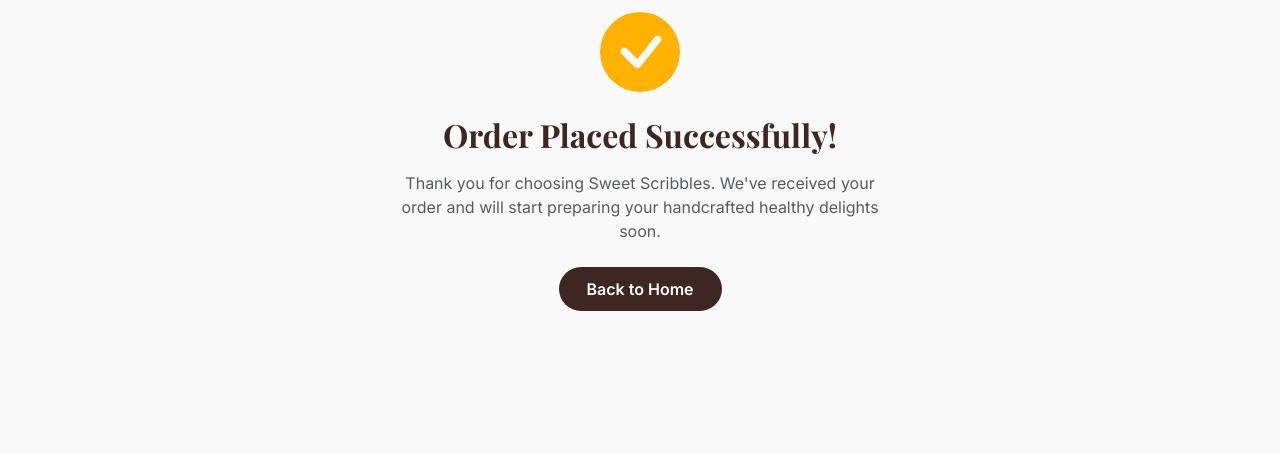
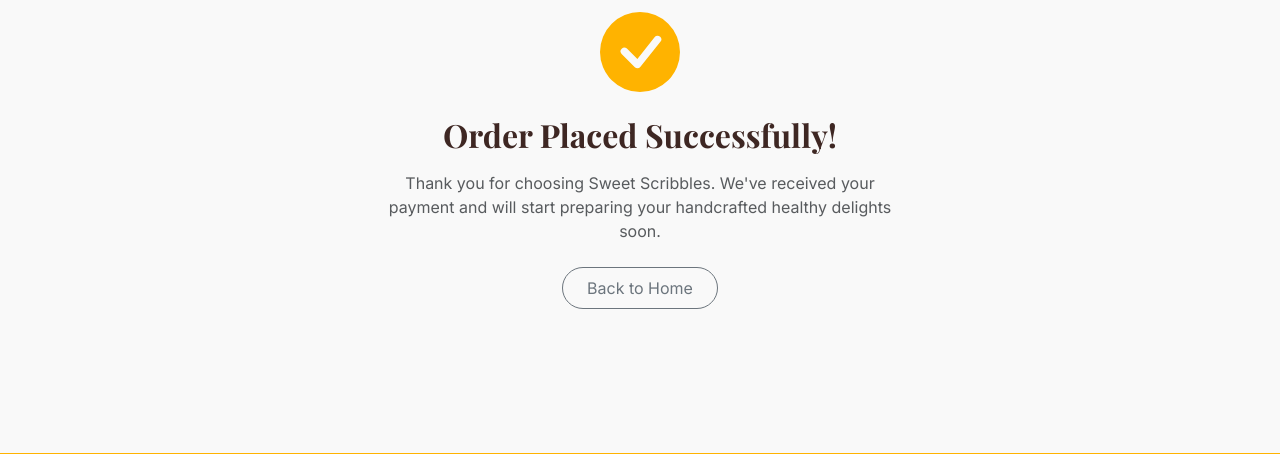
Before and after one commit to Sathipoo/sweetscribbles_onlinestore, a Flask app: page /pay/return in a window 1280 px wide. Shown: the part 179-633 px from the top of the page. Run offline with Flask 3, Linux system fonts and the light colour scheme; some web fonts are replaced.

Commit message:
feat: implement production-grade Zoho Payments billing checkout, secure status verification, and webhook handler

```diff
--- a/models/order.py
+++ b/models/order.py
@@ -20,6 +20,7 @@ class Order(db.Model):
 
     # Payment info
     payment_link = db.Column(db.String(500))
+    zoho_payment_link_id = db.Column(db.String(100))
     payment_status = db.Column(db.String(50), default='Unpaid')
 
     # Shipping info (Delhivery/Shiprocket)
--- a/routes/customer.py
+++ b/routes/customer.py
@@ -216,22 +216,28 @@ def checkout():
         db.session.commit()
 
         zoho = ZohoClient()
-        payment_link = zoho.create_payment_link({
-            'order_id': order.order_number,
-            'amount': total_amount,
-            'customer_email': customer_email,
-            'customer_phone': customer_phone,
-            'customer_name': customer_name,
-            'package': f"Order {order_number}"
-        })
+        try:
+            payment_link, zoho_payment_link_id = zoho.create_payment_link({
+                'order_id': order.order_number,
+                'amount': order.total_amount,  # Fix: Use discounted total amount
+                'customer_email': customer_email,
+                'customer_phone': customer_phone,
+                'customer_name': customer_name,
+                'package': f"Order {order.order_number}"
+            })
+        except Exception as e:
+            print("ERROR: Exception calling create_payment_link:", str(e))
+            payment_link, zoho_payment_link_id = None, None
 
         if payment_link:
             order.payment_link = payment_link
+            order.zoho_payment_link_id = zoho_payment_link_id
             db.session.commit()
             session.pop('cart', None)
             return redirect(payment_link)
         else:
             # Fallback to simulated payment flow for local development / Zoho error
+            print("INFO: Falling back to simulated payment flow.")
             simulated_url = url_for('customer.simulate_payment', order_number=order.order_number, _external=True)
             order.payment_link = simulated_url
             db.session.commit()
@@ -264,10 +270,82 @@ def pay_return():
     if order_number:
         order = Order.query.filter_by(order_number=order_number).first()
         if order and order.status == 'Pending':
-            order.status = 'Paid'
-            deduct_order_stock(order)
-            db.session.commit()
+            if order.zoho_payment_link_id:
+                zoho = ZohoClient()
+                zoho_status = zoho.check_payment_link_status(order.zoho_payment_link_id)
+                # Zoho payment link statuses typically include: 'paid', 'generated', 'expired', 'partially_paid', etc.
+                if zoho_status == 'paid':
+                    order.status = 'Paid'
+                    order.payment_status = 'Paid'
+                    deduct_order_stock(order)
+                    db.session.commit()
+                    print(f"SUCCESS: Order {order.order_number} verified and marked as Paid.")
+                else:
+                    print(f"INFO: Return URL hit, but payment status from Zoho is '{zoho_status}' for order {order.order_number}.")
+            else:
+                # Fallback for simulated checkout
+                order.status = 'Paid'
+                order.payment_status = 'Paid'
+                deduct_order_stock(order)
+                db.session.commit()
+                print(f"SUCCESS: Simulated payment marked as Paid for order {order.order_number}.")
+
     return render_template('customer/order_success.html', order=order)
+
+@customer_bp.route('/pay/webhook', methods=['POST'])
+def pay_webhook():
+    import json
+    print("DEBUG: Webhook headers:", dict(request.headers))
+    try:
+        # force=True parses request body as JSON even if the content type is missing
+        payload = request.get_json(force=True) or {}
+        print("DEBUG: Webhook payload:", json.dumps(payload, indent=2))
+    except Exception as e:
+        print("ERROR: Failed to parse webhook JSON payload:", str(e))
+        return "Invalid JSON", 400
+
+    # Verify signature
+    zoho = ZohoClient()
+    if not zoho.verify_webhook(payload, request.headers):
+        print("ERROR: Webhook signature mismatch")
+        return "Invalid Signature", 401
+
+    event_type = payload.get("event_type")
+    event_obj = payload.get("event_object", {})
+
+    # Extract order number recursively or via common payload patterns
+    order_number = (
+        event_obj.get("payment", {}).get("reference_number")
+        or event_obj.get("payment", {}).get("reference_id")
+        or event_obj.get("payment_link", {}).get("reference_id")
+        or event_obj.get("payment_link", {}).get("reference_number")
+        or payload.get("reference_id")
+    )
+
+    print(f"DEBUG: Webhook Event: {event_type}, Extracted Order Number: {order_number}")
+
+    if event_type in ("payment.succeeded", "payment_link.paid"):
+        if order_number:
+            order = Order.query.filter_by(order_number=order_number).first()
+            if order:
+                if order.status == 'Pending':
+                    order.status = 'Paid'
+                    order.payment_status = 'Paid'
+                    deduct_order_stock(order)
+                    db.session.commit()
+                    print(f"SUCCESS: Webhook confirmed payment for order {order_number}.")
+                    return "Success", 200
+                else:
+                    print(f"INFO: Webhook event ignored, order {order_number} is already '{order.status}'.")
+                    return "Already Processed", 200
+            else:
+                print(f"ERROR: Webhook reference order {order_number} not found.")
+                return "Order Not Found", 404
+        else:
+            print("ERROR: No reference_id/order_number found in webhook payload.")
+            return "No Reference Found", 400
+
+    return "Event Ignored", 200
 
 @customer_bp.route('/terms')
 def terms():
--- a/templates/customer/order_success.html
+++ b/templates/customer/order_success.html
@@ -1,34 +1,90 @@
 {% extends 'customer/base.html' %}
 
-{% block title %}Order Successful{% endblock %}
+{% block title %}
+    {% if order and order.status == 'Failed' %}
+        Payment Failed
+    {% elif order and order.status == 'Pending' %}
+        Order Received
+    {% else %}
+        Order Successful
+    {% endif %}
+{% endblock %}
 
 {% block content %}
 <div class="container py-5 text-center">
     <div class="glass-panel p-5 mx-auto" style="max-width: 600px;">
-        <svg xmlns="http://www.w3.org/2000/svg" width="80" height="80" fill="var(--secondary-color)" class="bi bi-check-circle-fill mb-4" viewBox="0 0 16 16">
-          <path d="M16 8A8 8 0 1 1 0 8a8 8 0 0 1 16 0zm-3.97-3.03a.75.75 0 0 0-1.08.022L7.477 9.417 5.384 7.323a.75.75 0 0 0-1.06 1.06L6.97 11.03a.75.75 0 0 0 1.079-.02l3.992-4.99a.75.75 0 0 0-.01-1.05z"/>
-        </svg>
-        <h2 class="fw-bold mb-3" style="color: var(--primary-color);">Order Placed Successfully!</h2>
-        <p class="text-muted mb-4">Thank you for choosing Sweet Scribbles. We've received your order and will start preparing your handcrafted healthy delights soon.</p>
+        {% if order and order.status == 'Failed' %}
+            <!-- Failed state -->
+            <svg xmlns="http://www.w3.org/2000/svg" width="80" height="80" fill="#dc3545" class="bi bi-x-circle-fill mb-4" viewBox="0 0 16 16">
+              <path d="M16 8A8 8 0 1 1 0 8a8 8 0 0 1 16 0zM5.354 4.646a.5.5 0 1 0-.708.708L7.293 8l-2.647 2.646a.5.5 0 0 0 .708.708L8 8.707l2.646 2.647a.5.5 0 0 0 .708-.708L8.707 8l2.647-2.646a.5.5 0 0 0-.708-.708L8 7.293 5.354 4.646z"/>
+            </svg>
+            <h2 class="fw-bold mb-3" style="color: #dc3545;">Payment Unsuccessful</h2>
+            <p class="text-muted mb-4">It seems there was an issue processing your payment. Your order is registered in our system but remains unpaid.</p>
+        {% elif order and order.status == 'Pending' %}
+            <!-- Pending state -->
+            <svg xmlns="http://www.w3.org/2000/svg" width="80" height="80" fill="var(--secondary-color)" class="bi bi-clock-history mb-4" viewBox="0 0 16 16">
+              <path d="M8.515 1.019A7 7 0 0 0 8 1V0a8 8 0 0 1 .589.022l-.074.997zm2.004.45a7 7 0 0 0-.985-.299l.219-.976c.383.086.76.2 1.126.342l-.36.933zm1.37.71a7 7 0 0 0-.439-.27l.493-.87a8 8 0 0 1 .979.654l-.657.755zm1.452 1.107a7 7 0 0 0-.64-.537l.64-.768a8 8 0 0 1 .856.77l-.856.535zM8 3a.5.5 0 0 0-.5.5v5a.5.5 0 0 0 .25.433l3 1.732a.5.5 0 0 0 .5-.866L8.5 7.723V3.5A.5.5 0 0 0 8 3z"/>
+              <path d="M16 8A8 8 0 1 1 0 8a8 8 0 0 1 16 0zM1 8a7 7 0 1 0 14 0A7 7 0 0 0 1 8z"/>
+            </svg>
+            <h2 class="fw-bold mb-3" style="color: var(--primary-color);">Order Received!</h2>
+            <p class="text-muted mb-4">We've received your order. We are currently verifying the payment status with Zoho Payments.</p>
+        {% else %}
+            <!-- Success state -->
+            <svg xmlns="http://www.w3.org/2000/svg" width="80" height="80" fill="var(--secondary-color)" class="bi bi-check-circle-fill mb-4" viewBox="0 0 16 16">
+              <path d="M16 8A8 8 0 1 1 0 8a8 8 0 0 1 16 0zm-3.97-3.03a.75.75 0 0 0-1.08.022L7.477 9.417 5.384 7.323a.75.75 0 0 0-1.06 1.06L6.97 11.03a.75.75 0 0 0 1.079-.02l3.992-4.99a.75.75 0 0 0-.01-1.05z"/>
+            </svg>
+            <h2 class="fw-bold mb-3" style="color: var(--primary-color);">Order Placed Successfully!</h2>
+            <p class="text-muted mb-4">Thank you for choosing Sweet Scribbles. We've received your payment and will start preparing your handcrafted healthy delights soon.</p>
+        {% endif %}
 
         {% if order %}
-        <div class="card border-0 bg-light p-3 mb-4 rounded-3 text-start mx-auto" style="max-width: 400px; font-size: 0.95rem;">
-            <div class="d-flex justify-content-between mb-2">
+        <div class="card border-0 bg-light p-4 mb-4 rounded-3 text-start mx-auto shadow-sm" style="max-width: 440px; font-size: 0.95rem; border: 1px solid rgba(62, 39, 35, 0.08) !important;">
+            <div class="d-flex justify-content-between mb-2 pb-2 border-bottom" style="border-color: rgba(0,0,0,0.05) !important;">
                 <span class="text-muted">Order ID:</span>
                 <span class="fw-bold text-dark">{{ order.order_number }}</span>
             </div>
-            <div class="d-flex justify-content-between mb-2">
-                <span class="text-muted">Amount Paid:</span>
-                <span class="fw-bold text-success">₹{{ order.total_amount }}</span>
+            <div class="d-flex justify-content-between mb-2 pb-2 border-bottom" style="border-color: rgba(0,0,0,0.05) !important;">
+                <span class="text-muted">Amount due:</span>
+                <span class="fw-bold text-dark">₹{{ order.total_amount }}</span>
             </div>
-            <div class="d-flex justify-content-between">
+            <div class="d-flex justify-content-between align-items-center">
                 <span class="text-muted">Payment Status:</span>
-                <span class="badge bg-success px-2 py-1">Paid</span>
+                {% if order.status == 'Paid' %}
+                    <span class="badge bg-success-subtle text-success border border-success px-3 py-1.5 rounded-pill fw-semibold">✅ Paid</span>
+                {% elif order.status == 'Pending' %}
+                    <span class="badge bg-warning-subtle text-warning-emphasis border border-warning px-3 py-1.5 rounded-pill fw-semibold">🕒 Verification Pending</span>
+                {% else %}
+                    <span class="badge bg-danger-subtle text-danger border border-danger px-3 py-1.5 rounded-pill fw-semibold">❌ {{ order.status }}</span>
+                {% endif %}
             </div>
+
+            {% if order.status == 'Pending' %}
+            <div class="alert alert-warning border border-warning-subtle p-3 mt-3 mb-0 small text-start rounded-3 bg-warning-subtle text-warning-emphasis">
+                <i class="bi bi-info-circle me-1"></i> We are waiting for Zoho Payments to confirm your transaction. If you've already completed the payment:
+                <ul class="mb-2 mt-1 ps-3">
+                    <li>Try **refreshing this page** in a few moments to re-verify status.</li>
+                    <li>Or wait for our email confirmation once processing completes.</li>
+                </ul>
+                {% if order.payment_link %}
+                <div class="text-center mt-3">
+                    <a href="{{ order.payment_link }}" class="btn btn-sm btn-premium px-4 py-2 w-100">Retry Zoho Checkout</a>
+                </div>
+                {% endif %}
+            </div>
+            {% elif order.status == 'Failed' and order.payment_link %}
+            <div class="text-center mt-3">
+                <a href="{{ order.payment_link }}" class="btn btn-premium px-4 py-2 w-100">Retry Payment</a>
+            </div>
+            {% endif %}
         </div>
         {% endif %}
 
-        <a href="{{ url_for('customer.home') }}" class="btn btn-premium">Back to Home</a>
+        <div class="d-flex justify-content-center gap-2 mt-4">
+            <a href="{{ url_for('customer.home') }}" class="btn btn-outline-secondary px-4 py-2 rounded-pill">Back to Home</a>
+            {% if current_user.is_authenticated %}
+            <a href="{{ url_for('customer.profile') }}" class="btn btn-premium px-4 py-2 rounded-pill">View Order History</a>
+            {% endif %}
+        </div>
     </div>
 </div>
 {% endblock %}
```
Also changed, not shown: migrate_db.py (+7 -0 lines), test_payment.py (added, +148 -0 lines), utils/zoho_utils.py (+68 -12 lines).
